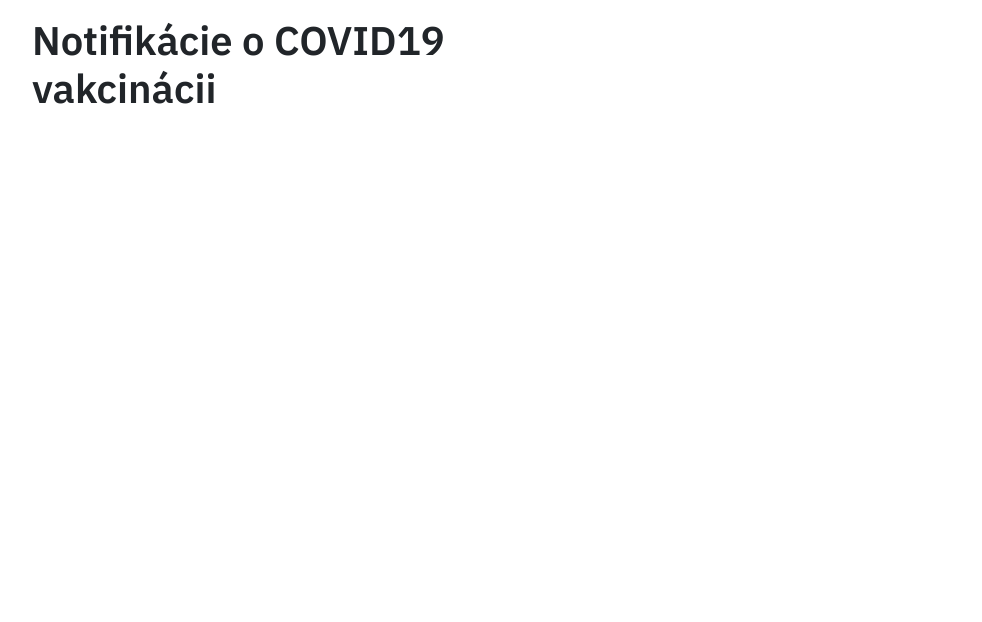
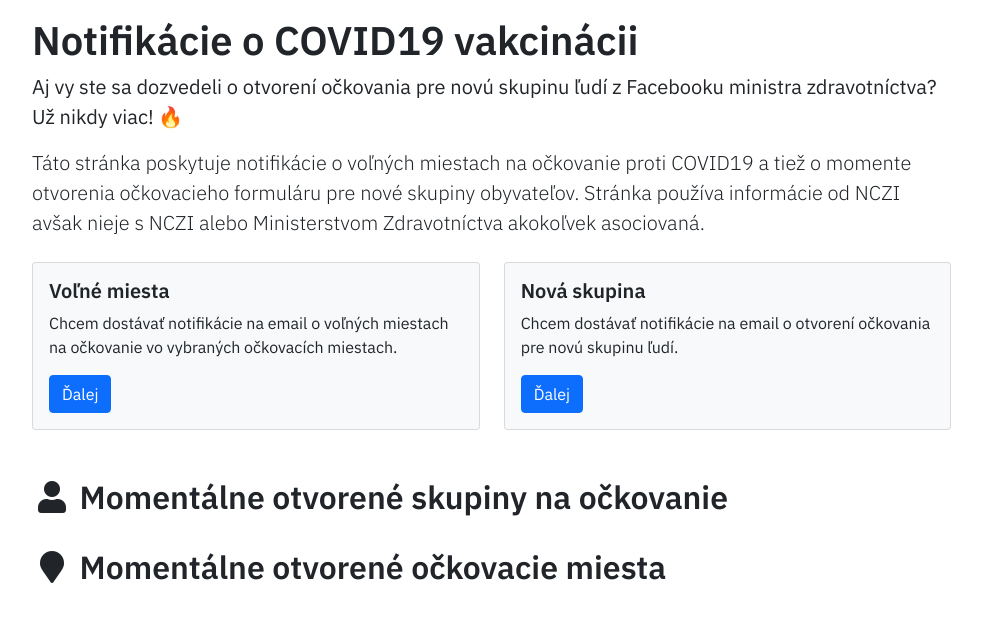
Before and after one commit to slovensko-help/vaccination-notify, a Flask app: page / in a window 1280 px wide. Shown: the part 57-679 px from the top of the page, without its empty margins (54-1036 px from the left). Run offline with Flask 2, Linux system fonts and the light colour scheme; data that the repository does not hold is empty; parts of the project's set-up code (start-up, migrations or seed data) failed here and were passed over; some libraries are stand-ins or nearby versions.

Commit message:
Add subscription and confirmation email sending.

```diff
--- a/requirements.txt
+++ b/requirements.txt
@@ -10,3 +10,5 @@ flask-cors
 flask-sqlalchemy
 Flask-Migrate
 Flask-Mail
+email_validator
+wtforms
--- a/vacnotify/tasks.py
+++ b/vacnotify/tasks.py
@@ -1,8 +1,15 @@
+from typing import Set
+
 import requests
 from celery.utils.log import get_task_logger
-from vacnotify import celery
+from flask import render_template
+from binascii import hexlify
+
+from flask_mail import Message
+
+from vacnotify import celery, mail
 from vacnotify.database import transaction
-from vacnotify.models import EligibilityGroup, VaccinationPlace
+from vacnotify.models import EligibilityGroup, VaccinationPlace, GroupSubscription, SpotSubscription
 from operator import attrgetter, itemgetter
 
 logging = get_task_logger(__name__)
@@ -10,6 +17,17 @@ logging = get_task_logger(__name__)
 GROUPS_URL = "https://mojeezdravie.nczisk.sk/api/v1/web/get_vaccination_groups"
 PLACES_URL = "https://mojeezdravie.nczisk.sk/api/v1/web/get_driveins_vacc"
 QUERY_URL = "https://mojeezdravie.nczisk.sk/api/v1/web/validate_drivein_times_vacc"
+
+
+@celery.task(ignore_result=True)
+def email_confirmation(email, subscription_type):
+    if subscription_type not in ("group", "spot"):
+        raise ValueError
+    subscription_class = GroupSubscription if subscription_type == "group" else SpotSubscription
+    subscription = subscription_class.query.filter_by(email=email).first()
+    html = render_template("email/confirm.html.jinja2", secret=hexlify(subscription.secret), type=subscription_type)
+    msg = Message("Potvrdenie odberu notifikácii", recipients=[email], html=html)
+    mail.send(msg)
 
 
 @celery.task(ignore_result=True)
@@ -41,29 +59,30 @@ def run():
     else:
         places_payload = places_resp.json()["payload"]
         current_places = VaccinationPlace.query.all()
-        place_ids = set(map(itemgetter("id"), places_payload))
-        current_place_nczi_ids = set(map(attrgetter("nczi_id"), current_places))
+        place_ids: Set[str] = set(map(itemgetter("id"), places_payload))
+        current_place_nczi_ids: Set[int] = set(map(attrgetter("nczi_id"), current_places))
         # Update places to online.
-        online_places = filter(lambda place: place.nczi_id in place_ids, current_places)
+        online_places = filter(lambda place: str(place.nczi_id) in place_ids, current_places)
         with transaction():
             for online_place in online_places:
                 online_place.online = True
 
         # Add new places.
-        new_places = filter(lambda place: place["id"] not in current_place_nczi_ids, places_payload)
+        new_places = filter(lambda place: int(place["id"]) not in current_place_nczi_ids, places_payload)
         if new_places:
             logging.info("Found new places")
             with transaction() as t:
                 for new_place in new_places:
-                    place = VaccinationPlace(new_place["id"], new_place["title"], float(new_place["longitude"]),
+                    place = VaccinationPlace(int(new_place["id"]), new_place["title"], float(new_place["longitude"]),
                                              float(new_place["latitude"]), new_place["city"], new_place["street_name"],
-                                             new_place["street_number"], True)
+                                             new_place["street_number"], True, 0)
                     t.add(place)
         else:
             logging.info("No new places")
 
         # Set places to offline.
-        offline_places = filter(lambda place: place.nczi_id not in place_ids, current_places)
+        offline_places = filter(lambda place: str(place.nczi_id) not in place_ids, current_places)
+        # TODO: This is logging always, that is weird, figure it out...
         if offline_places:
             logging.info("Found some places that are now offline")
             with transaction():
@@ -75,7 +94,7 @@ def run():
     # Update the free spots in vaccination places.
     current_places = VaccinationPlace.query.all()
     for place in current_places:
-        free_resp = s.get(QUERY_URL, json={"drivein_id": str(place.nczi_id)})
+        free_resp = s.post(QUERY_URL, json={"drivein_id": str(place.nczi_id)})
         if free_resp.status_code != 200:
             logging.error(f"Couldn't get free spots -> {free_resp.status_code}")
         else:
--- a/vacnotify/templates/index.html.jinja2
+++ b/vacnotify/templates/index.html.jinja2
@@ -2,11 +2,58 @@
 {% set active_page = "index" %}
 {% block content %}
     <div class="row">
-        <div class="col-sm-6">
+        <div class="col-sm-10">
             <h1>Notifikácie o COVID19 vakcinácii</h1>
-            {% for group in groups %}
-                {{ group.item_description }}
-            {% endfor %}
+            <p class="lead"><b>Aj vy ste sa dozvedeli o otvorení očkovania pre novú skupinu ľudí z Facebooku ministra
+            zdravotníctva? Už nikdy viac!</b> 🔥</p>
+            <!-- Aj vy ste sa dozvedeli o otvorení očkovania novej skupiny ľudí z ministrovho Facebooku. Už nikdy viac! -->
+            <p class="lead">Táto stránka poskytuje notifikácie o voľných miestach na očkovanie proti COVID19 a tiež
+                o momente otvorenia očkovacieho formuláru pre nové skupiny obyvateľov. Stránka používa informácie od
+                NCZI avšak nieje s NCZI alebo Ministerstvom Zdravotníctva akokoľvek asociovaná.</p>
+        </div>
+    </div>
+    <div class="row mt-2 mb-5">
+        <div class="col-sm-5">
+            <div class="card bg-light">
+                <div class="card-body">
+                    <h5 class="card-title">Voľné miesta</h5>
+                    <!--<h6 class="card-subtitle mb-2 text-muted">Card subtitle</h6> -->
+                    <p class="card-text">Chcem dostávať notifikácie na email o voľných miestach na očkovanie vo vybraných očkovacích miestach.</p>
+                    <a href="{{ url_for('main.spot_subscribe') }}" class="btn btn-primary">Ďalej</a>
+                </div>
+            </div>
+        </div>
+        <div class="col-sm-5">
+            <div class="card bg-light">
+                <div class="card-body">
+                    <h5 class="card-title">Nová skupina</h5>
+                    <!-- <h6 class="card-subtitle mb-2 text-muted">Card subtitle</h6> -->
+                    <p class="card-text">Chcem dostávať notifikácie na email o otvorení očkovania pre novú skupinu ľudí.</p>
+                    <a href="{{ url_for('main.group_subscribe') }}" class="btn btn-primary">Ďalej</a>
+                </div>
+            </div>
+        </div>
+    </div>
+    <div class="row mb-3">
+        <div class="col-sm-10">
+            <h2><i class="fas fa-user fa-fw"></i> Momentálne otvorené skupiny na očkovanie</h2>
+            <ul>
+                {% for group in groups %}
+                    <li>{{ group.item_description }}</li>
+                {% endfor %}
+            </ul>
+        </div>
+    </div>
+    <div class="row mb-3">
+        <div class="col-sm-10">
+            <h2><i class="fas fa-map-marker fa-fw"></i> Momentálne otvorené očkovacie miesta</h2>
+            <ul>
+                {% for place in places %}
+                    {% if place.online %}
+                    <li>{{ place.title }}</li>
+                    {% endif %}
+                {% endfor %}
+            </ul>
         </div>
     </div>
 {% endblock %}
--- a/vacnotify/views.py
+++ b/vacnotify/views.py
@@ -1,12 +1,89 @@
-from flask import render_template
-from flask_mail import Message
+from binascii import unhexlify
+from operator import attrgetter
+
+from flask import render_template, request, abort
 from vacnotify.blueprint import main
-from vacnotify.models import *
-from vacnotify import mail
+from vacnotify.database import transaction
+from vacnotify.models import EligibilityGroup, VaccinationPlace, GroupSubscription, Status, SpotSubscription
+from vacnotify.forms import GroupSubscriptionForm, SpotSubscriptionForm
+from vacnotify.tasks import email_confirmation
 
 
 @main.route("/")
 def index():
     groups = EligibilityGroup.query.all()
+    places = VaccinationPlace.query.all()
 
-    return render_template("index.html.jinja2", groups=groups)
+    return render_template("index.html.jinja2", groups=groups, places=places)
+
+
+@main.route("/groups/subscribe", methods=["GET", "POST"])
+def group_subscribe():
+    frm = GroupSubscriptionForm()
+    if request.method == "GET" or not frm.validate_on_submit():
+        return render_template("subscribe_group.jinja2", form=frm, groups=EligibilityGroup.query.all())
+    else:
+        if frm.validate_on_submit():
+            email_exists = GroupSubscription.query.filter_by(email=frm.email.data).first() is not None
+            if email_exists:
+                return render_template("error.html.jinja2", error="Na daný email už je nastavená notifikácia.")
+            else:
+                with transaction() as t:
+                    subscription = GroupSubscription(frm.email.data, EligibilityGroup.query.all())
+                    t.add(subscription)
+                email_confirmation.delay(subscription.email, "group")
+                return render_template("ok.html.jinja2", msg=f"Na email {subscription.email} bol zaslaný potvrdzovací email. Potvrdenie žiadosti o notifikácie kliknutím na link v emaili je potrebné na získavnie notifikacii.")
+        else:
+            abort(400)
+
+
+@main.route("/groups/confirm/<string(length=32):secret>")
+def group_confirm(secret):
+    try:
+        secret_bytes = unhexlify(secret)
+    except Exception:
+        abort(404)
+    subscription = GroupSubscription.query.filter_by(secret=secret_bytes).first_or_404()
+    with transaction():
+        subscription.status = Status.CONFIRMED
+    return render_template("ok.html.jinja2", msg="Odber notifikácii bol potvrdený.")
+
+
+@main.route("/spots/subscribe", methods=["GET", "POST"])
+def spot_subscribe():
+    frm = SpotSubscriptionForm()
+    places = VaccinationPlace.query.all()
+    cities = set(map(attrgetter("city"), places))
+    cities_id = list(enumerate(sorted(cities)))
+    frm.places.choices = cities_id
+    if request.method == "GET" or not frm.validate_on_submit():
+        return render_template("subscribe_spot.jinja2", form=frm, places=places)
+    else:
+        if frm.validate_on_submit():
+            email_exists = SpotSubscription.query.filter_by(email=frm.email.data).first() is not None
+            if email_exists:
+                return render_template("error.html.jinja2", error="Na daný email už je nastavená notifikácia.")
+            else:
+                selected_cities = filter(lambda x: str(x[0]) in frm.places.data, cities_id)
+                selected_places = set()
+                for _, selected_city in selected_cities:
+                    selected_places.update(filter(lambda place: place.city == selected_city, places))
+                with transaction() as t:
+                    subscription = SpotSubscription(frm.email.data, list(selected_places))
+                    t.add(subscription)
+                email_confirmation.delay(subscription.email, "spot")
+                return render_template("ok.html.jinja2", msg=f"Na email {subscription.email} bol zaslaný potvrdzovací email. Potvrdenie žiadosti o notifikácie kliknutím na link v emaili je potrebné na získavnie notifikacii.")
+        else:
+            abort(400)
+
+
+@main.route("/spots/confirm/<string(length=32):secret>")
+def spot_confirm(secret):
+    try:
+        secret_bytes = unhexlify(secret)
+    except Exception:
+        abort(404)
+    subscription = SpotSubscription.query.filter_by(secret=secret_bytes).first_or_404()
+    with transaction():
+        subscription.status = Status.CONFIRMED
+    return render_template("ok.html.jinja2", msg="Odber notifikácii bol potvrdený.")
```
Also changed, not shown: vacnotify/__init__.py (+9 -13 lines), vacnotify/forms.py (+7 -1 lines), vacnotify/models.py (+8 -1 lines), vacnotify/templates/email/confirm.html.jinja2 (added, +19 -0 lines), vacnotify/templates/error.html.jinja2 (added, +11 -0 lines), vacnotify/templates/ok.html.jinja2 (added, +11 -0 lines), vacnotify/templates/subscribe_group.jinja2 (added, +36 -0 lines), vacnotify/templates/subscribe_spot.jinja2 (added, +40 -0 lines).
